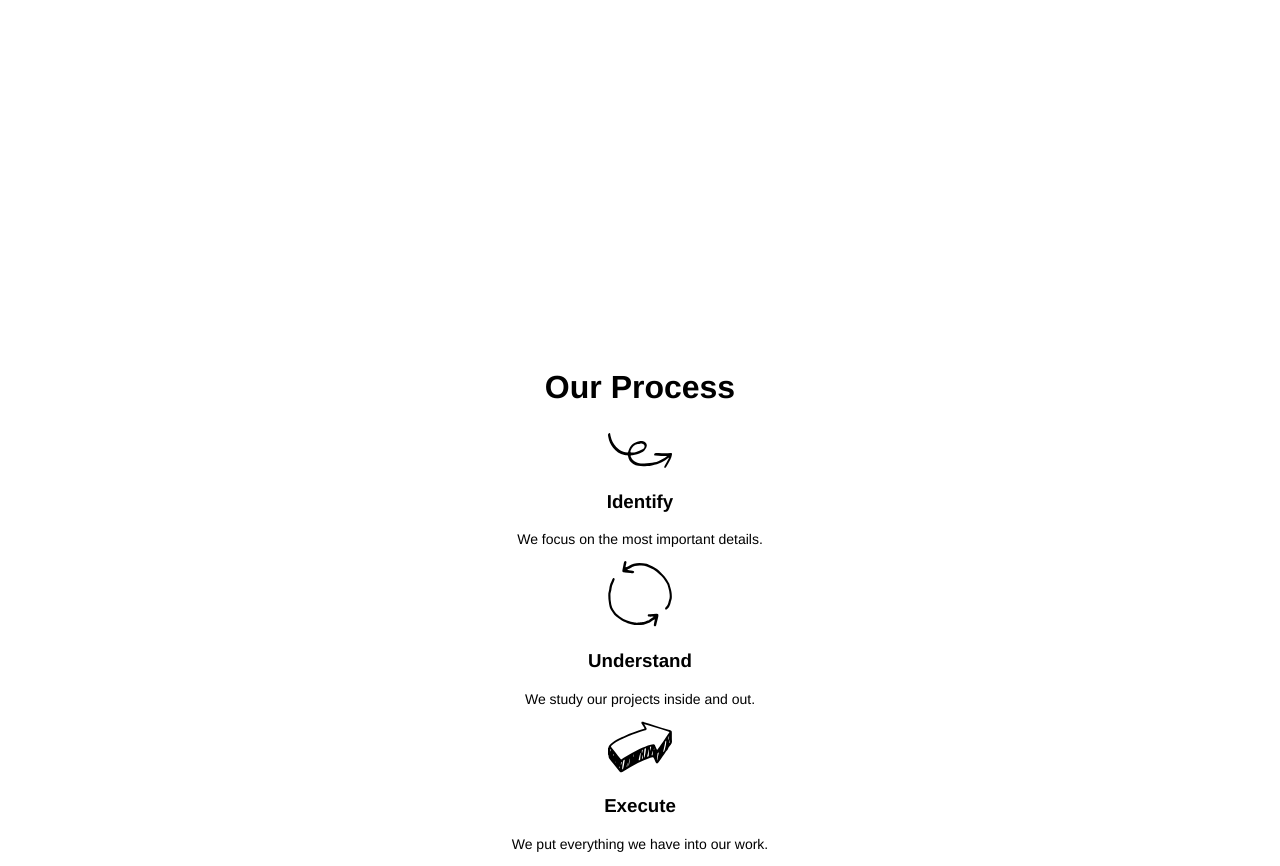
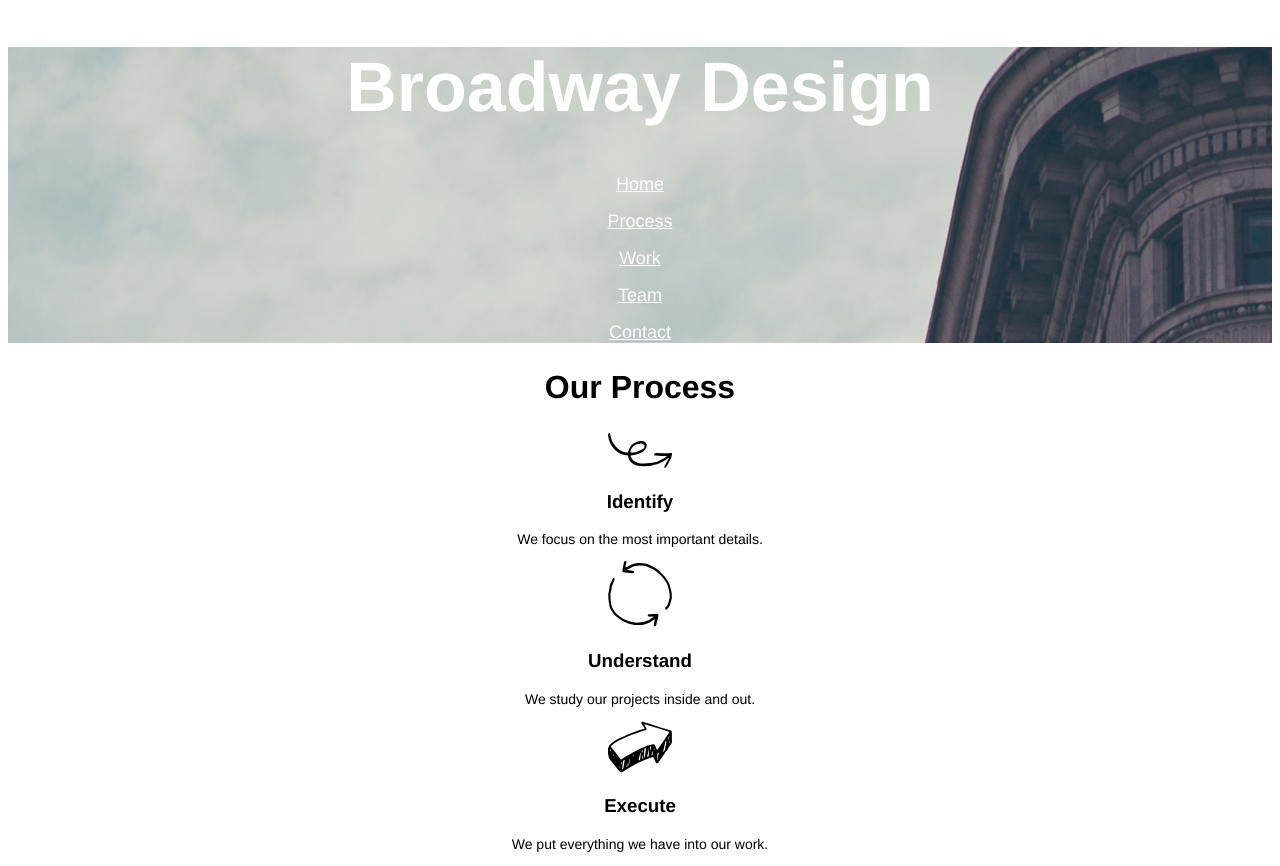
Before and after one commit to grapefruitdesign/broadwaydesign, a plain HTML site: page index.html in a window 1280 px wide. Drawn offline with Linux system fonts and the light colour scheme.

Commit message:
Update all files.

```diff
--- a/resources/css/style.css
+++ b/resources/css/style.css
@@ -5,7 +5,7 @@ h1, h2, h3 {
   font-weight: bold;
 }
 .hero {
-  background-image: url('resources/images/the-flatiron-building.png');
+  background-image: url('../../resources/images/the-flatiron-building.png');
   text-align: center;
   color: white;
 }
```
